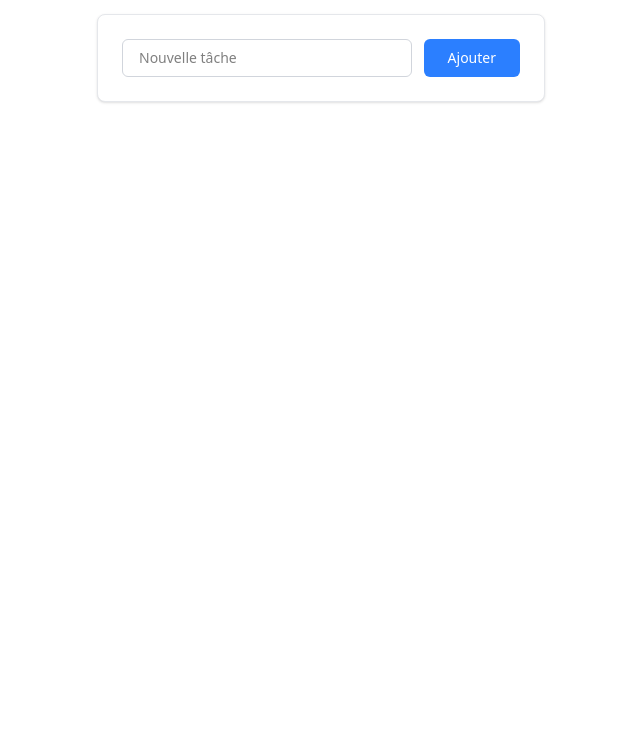
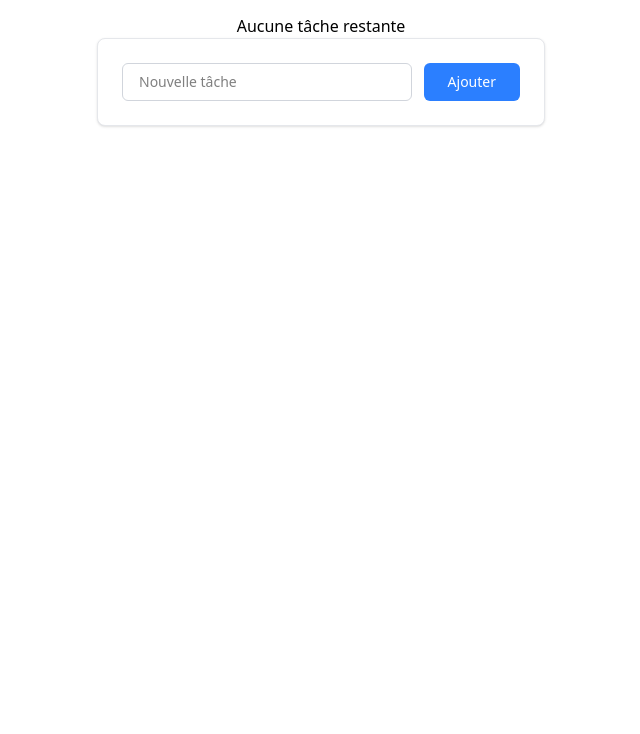
Before and after one commit to mxou/To-do-list-Typescript, a website with bundled scripts: page index.html in a window 1280 px wide. Shown: the part 66-800 px from the top of the page, without its empty margins (319-959 px from the left). Built offline with nearby package versions, Linux system fonts and the light colour scheme.

Commit message:
feature nombre tasks restantes

```diff
--- a/index.html
+++ b/index.html
@@ -8,6 +8,7 @@
   </head>
   <body class="text-center grid place-content-center">
     <h1 class="text-3xl font-light text-gray-800 mb-8 mt-3">ToDo list</h1>
+    <p id="task_remain"></p>
 
     <div class="bg-white rounded-lg border border-gray-200 p-6 mb-6 shadow-sm">
       <div class="flex gap-3">
--- a/src/index.ts
+++ b/src/index.ts
@@ -1,4 +1,10 @@
 console.log("TS");
+
+// FEATURES A RAJOUTER :
+// 1/ Filtrage
+// 2/ Compteur de taches restantes
+// 3/ Delete all
+// 4/ Dark mode
 
 // Définition d'une task
 
@@ -57,6 +63,10 @@ function renderTasks(): void {
   if (saved) {
     tasks = JSON.parse(saved);
   }
+  const p = document.querySelector("#task_remain") as HTMLParagraphElement;
+  // Compter uniquement les tâches non faites
+  const taskRemain = tasks.filter((task) => !task.done).length;
+  p.innerHTML = taskRemain > 0 ? `Tâches restantes : ${taskRemain}` : "Aucune tâche restante";
   const ul = document.querySelector("#task_list") as HTMLUListElement;
   ul.innerHTML = "";
   tasks.forEach((task) => {
@@ -99,6 +109,7 @@ function renderTasks(): void {
       saveTasks();
       renderTasks();
     });
+
     ul.appendChild(li);
   });
 }
```
Also changed, not shown: dist/index.js, 1 other file.
